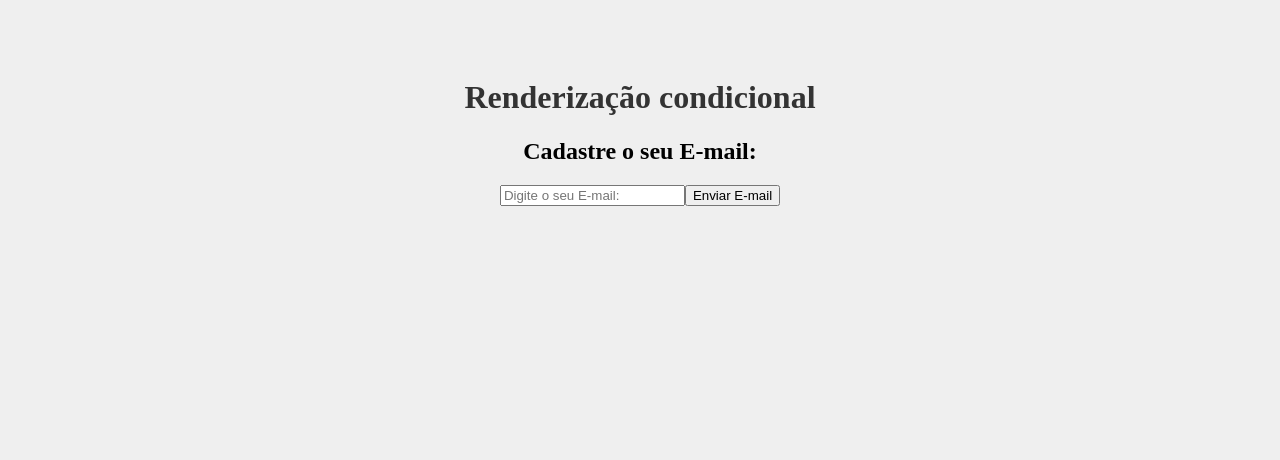
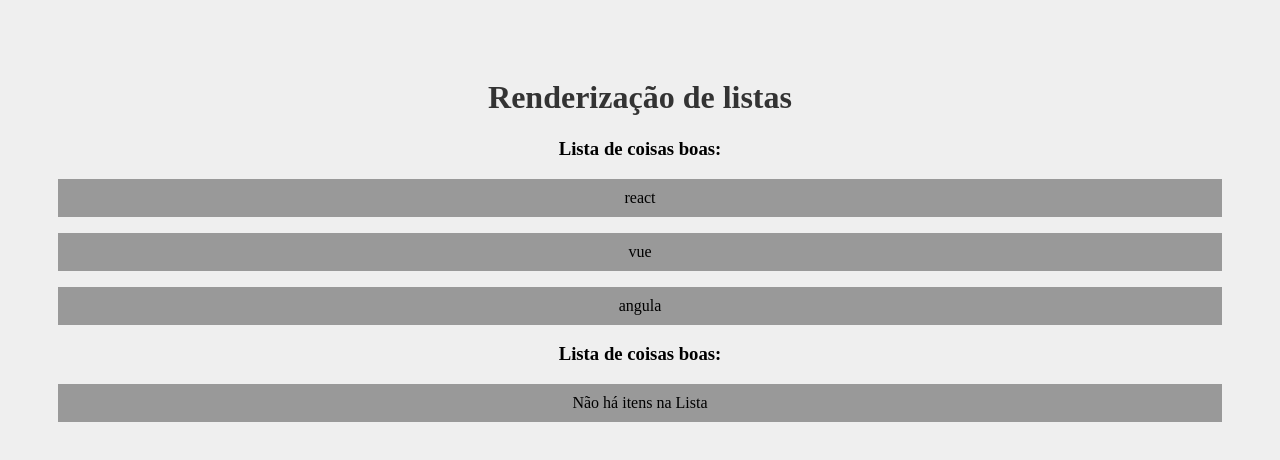
Before and after one commit to AllandevJr/meu-projetorct, a React (Create React App) app: page / in a window 1280 px wide. Shown: the top 460 px of the page. Built offline with nearby package versions, Linux system fonts and the light colour scheme.

Commit message:
Estudos sobre renderização de listas
Um pouco sobre renderização de listas em JS, aprendendo um pouco e pondo em prática no projeto do restaurante que irá ser produzido

```diff
--- a/src/App.jsx
+++ b/src/App.jsx
@@ -1,11 +1,15 @@
 import './App.css';
-import Condicional from './components/Condicional';
+import OutraLista from './components/OutraLista';
+
+
 function App() {
+  const meusItens = ['react', 'vue', 'angula']
 
   return(
     <div className="App">
-      <h1>Renderização condicional</h1>
-      <Condicional />
+      <h1>Renderização de listas</h1>
+      <OutraLista itens={meusItens}/>
+      <OutraLista itens={[]}/>
     </div>
 
   )
--- a/src/components/Condicional.jsx
+++ b/src/components/Condicional.jsx
@@ -31,7 +31,7 @@ function Condicional() {
             {userEmail &&(
                 <div>
                     <p>o E-mail do usuário é:{userEmail}</p>
-                    <button onclick={limparEmail}>Limpar E-mail</button>
+                    <button onClick={limparEmail}>Limpar E-mail</button>
                 </div>
             )}
             </form>
--- /dev/null
+++ b/src/components/OutraLista.jsx
@@ -0,0 +1,16 @@
+function OutraLista ({itens}) {
+
+    return (
+        <>
+            <h3>Lista de coisas boas:</h3>
+            {itens.length > 0 ? (
+            itens.map((item, index)=> <p key={index}>{item}</p>)
+        ):(
+            <p>Não há itens na Lista</p>
+        )}
+        </>
+    )
+
+}
+
+export default OutraLista
```
